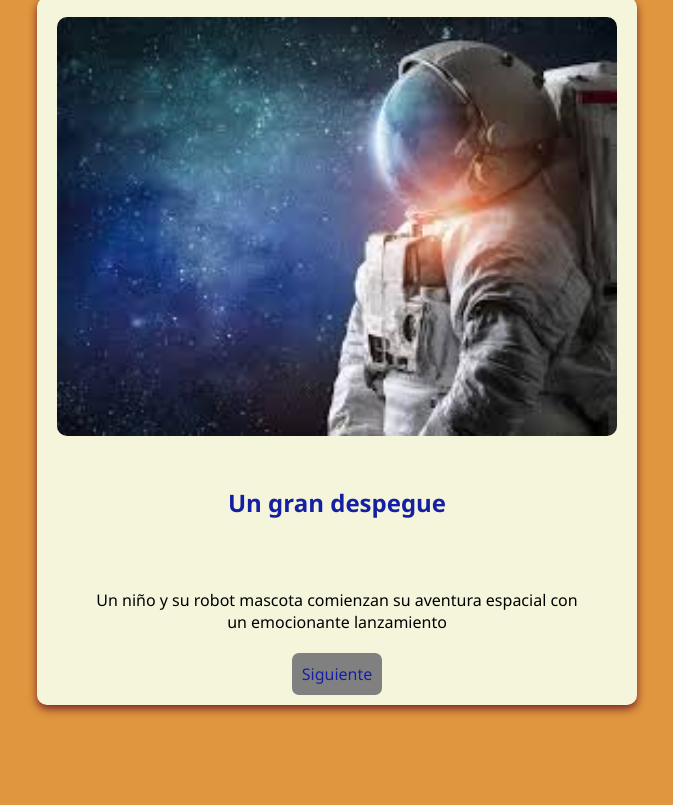
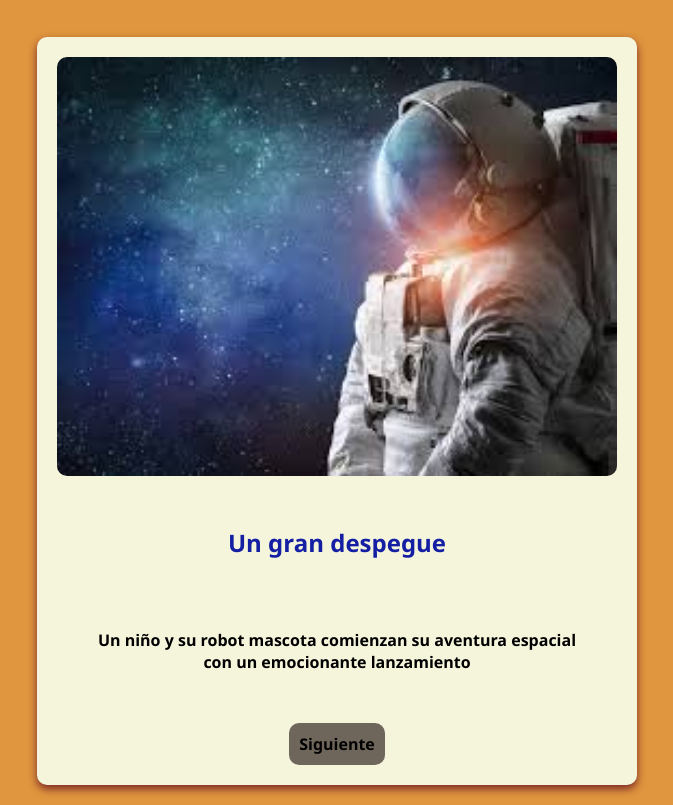
Before and after one commit to DaritoPro/Practica4HTML, a plain HTML site: page index.html in a window 1280 px wide. Shown: the part 126-931 px from the top of the page, without its empty margins (303-976 px from the left). Before the commit the page ends 851 px from the top, so only its background shows below. Drawn offline with Linux system fonts and the light colour scheme.

Commit message:
Add files via upload

```diff
--- a/styles.css
+++ b/styles.css
@@ -119,9 +119,36 @@ input[type="radio"]{
 }
 
 .button{
-    background-color: gray;
-    padding: 10px;
-    border-radius: 7px;
+    display: inline-block;
+    background-color: rgb(110, 102, 91);
+    text-decoration: none;
+    color: black;
+    margin-top: 20px;
+    font-weight: bold;
+    border-radius: 10px;
+    padding: 10px 10px;
     transition: background 0.2s;
     transition: transform 12 ease;
 }
+.button:hover{
+    transform: scale(1.05);
+    background-color: rgb(88, 69, 69);
+}
+
+header:hover{
+    transform: scale(1.08);
+    background-color: #c49f9f;
+    background: linear-gradient(90deg, #b37d7d);
+}
+
+.panel{
+    margin-top: 40px;
+    font-weight: bold;
+    transition: background 1.4;
+    transition: transform 12 ease;
+}
+
+.panel:hover{
+    transform: scale(1.02);
+    background-color: #c3caaf;
+}
```
